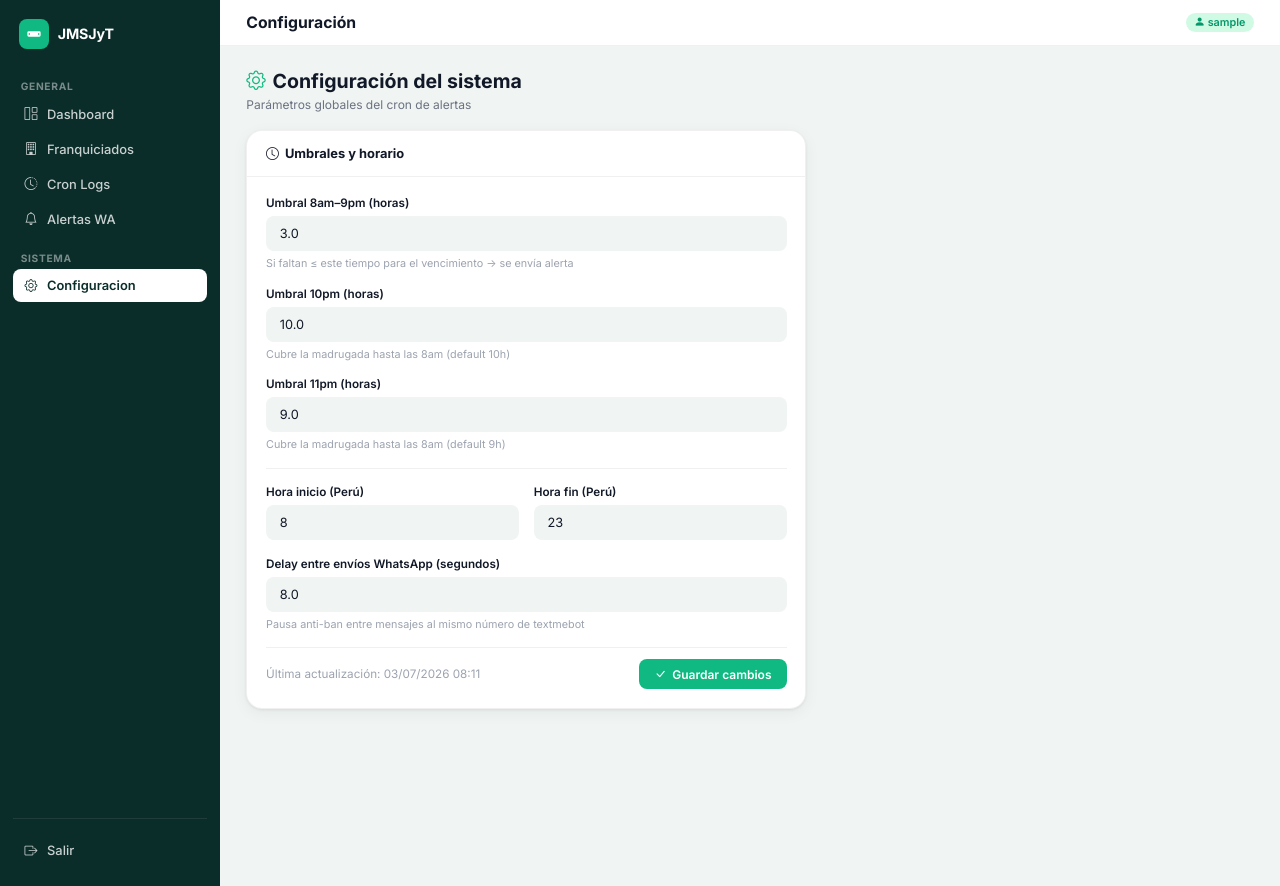
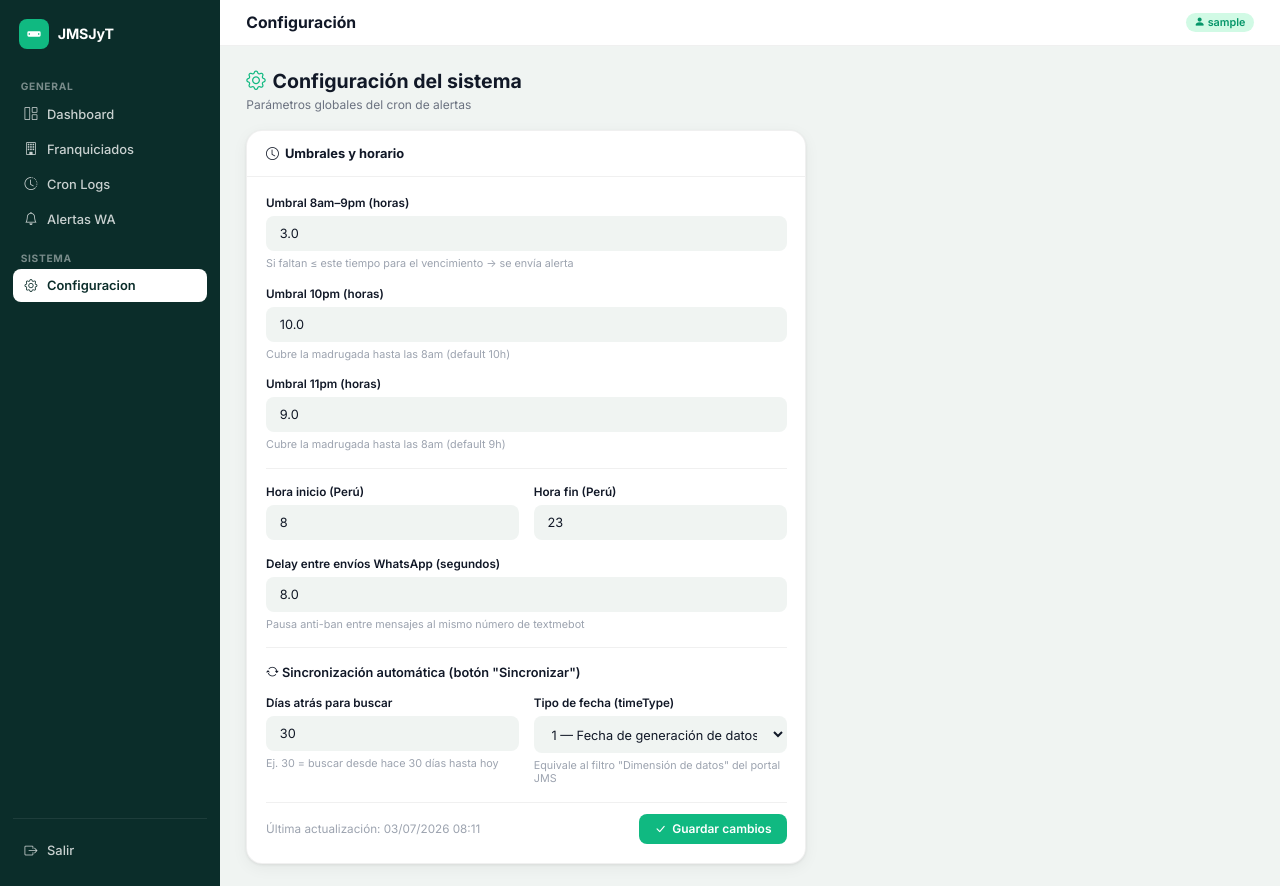
Before and after one commit to diegomedflo/jmsjyt, a Flask app: page /admin/configuracion in a window 1280 px wide. Run offline with Flask 3, Linux system fonts and the light colour scheme; the visitor is signed in with stand-in values (Sample User, id 1); data comes from the database, SQL or seed files in the repository; both versions use the stored data as it was after the commit; some libraries are stand-ins or nearby versions.

Commit message:
feat(config): agregar sync_dias_atras y sync_time_type configurables desde panel admin

```diff
--- a/app/blueprints/admin/forms.py
+++ b/app/blueprints/admin/forms.py
@@ -54,9 +54,11 @@ class ImportarExcelForm(FlaskForm):
 
 
 class ConfiguracionForm(FlaskForm):
-    umbral_dia     = FloatField("Umbral 8am–9pm (horas)", validators=[DataRequired(), NumberRange(min=0.5, max=48)])
-    umbral_22      = FloatField("Umbral 10pm (horas)",    validators=[DataRequired(), NumberRange(min=0.5, max=48)])
-    umbral_23      = FloatField("Umbral 11pm (horas)",    validators=[DataRequired(), NumberRange(min=0.5, max=48)])
-    hora_inicio    = IntegerField("Hora inicio (Perú)",   validators=[DataRequired(), NumberRange(min=0, max=23)])
-    hora_fin       = IntegerField("Hora fin (Perú)",      validators=[DataRequired(), NumberRange(min=0, max=23)])
-    delay_whatsapp = FloatField("Delay entre envíos WA (seg)", validators=[DataRequired(), NumberRange(min=0, max=60)])
+    umbral_dia      = FloatField("Umbral 8am–9pm (horas)",    validators=[DataRequired(), NumberRange(min=0.5, max=48)])
+    umbral_22       = FloatField("Umbral 10pm (horas)",         validators=[DataRequired(), NumberRange(min=0.5, max=48)])
+    umbral_23       = FloatField("Umbral 11pm (horas)",         validators=[DataRequired(), NumberRange(min=0.5, max=48)])
+    hora_inicio     = IntegerField("Hora inicio (Perú)",       validators=[DataRequired(), NumberRange(min=0, max=23)])
+    hora_fin        = IntegerField("Hora fin (Perú)",          validators=[DataRequired(), NumberRange(min=0, max=23)])
+    delay_whatsapp  = FloatField("Delay entre envíos WA (seg)", validators=[DataRequired(), NumberRange(min=0, max=60)])
+    sync_dias_atras = IntegerField("Días atrás para sincronizar", validators=[DataRequired(), NumberRange(min=1, max=365)])
+    sync_time_type  = IntegerField("Tipo de fecha (timeType)",  validators=[DataRequired(), NumberRange(min=0, max=1)])
--- a/app/blueprints/admin/routes.py
+++ b/app/blueprints/admin/routes.py
@@ -242,12 +242,14 @@ def paquetes_importar_excel(fq_id: int):
 @login_required
 def paquetes_sincronizar(fq_id: int):
     """Usa el scraper OutletMonitor para obtener waybills directamente del portal."""
-    from datetime import date
+    from datetime import date, timedelta
     from jt_scraper.outlet_monitor import OutletMonitor
     from jt_scraper.instance_config import JTInstanceConfig
     from app.services.importar_service import import_waybills
+    from app.models import Configuracion
 
-    fq = db.get_or_404(Franquiciado, fq_id)
+    fq  = db.get_or_404(Franquiciado, fq_id)
+    cfg = Configuracion.get()
 
     instance_cfg = JTInstanceConfig(
         jt_user=fq.jt_user,
@@ -258,9 +260,9 @@ def paquetes_sincronizar(fq_id: int):
 
     try:
         monitor    = OutletMonitor(instance_cfg)
-        start_date = date.today().replace(day=1).isoformat()  # primer día del mes
+        start_date = (date.today() - timedelta(days=cfg.sync_dias_atras)).isoformat()
         end_date   = date.today().isoformat()
-        waybills   = monitor.fetch_waybills(start_date, end_date)
+        waybills   = monitor.fetch_waybills(start_date, end_date, time_type=cfg.sync_time_type)
 
         if not waybills:
             flash("El scraper no encontró waybills en el portal.", "warning")
@@ -336,12 +338,14 @@ def configuracion():
     form = ConfiguracionForm(obj=cfg)
 
     if form.validate_on_submit():
-        cfg.umbral_dia     = form.umbral_dia.data
-        cfg.umbral_22      = form.umbral_22.data
-        cfg.umbral_23      = form.umbral_23.data
-        cfg.hora_inicio    = form.hora_inicio.data
-        cfg.hora_fin       = form.hora_fin.data
-        cfg.delay_whatsapp = form.delay_whatsapp.data
+        cfg.umbral_dia      = form.umbral_dia.data
+        cfg.umbral_22       = form.umbral_22.data
+        cfg.umbral_23       = form.umbral_23.data
+        cfg.hora_inicio     = form.hora_inicio.data
+        cfg.hora_fin        = form.hora_fin.data
+        cfg.delay_whatsapp  = form.delay_whatsapp.data
+        cfg.sync_dias_atras = form.sync_dias_atras.data
+        cfg.sync_time_type  = form.sync_time_type.data
         db.session.commit()
         flash("Configuración guardada.", "success")
         return redirect(url_for("admin.configuracion"))
--- a/app/models/configuracion.py
+++ b/app/models/configuracion.py
@@ -24,6 +24,9 @@ class Configuracion(db.Model):
     hora_inicio    = db.Column(db.SmallInteger, nullable=False, default=8)
     hora_fin       = db.Column(db.SmallInteger, nullable=False, default=23)
     delay_whatsapp = db.Column(db.Float, nullable=False, default=8.0)
+    # ── Configuración de sincronización automática (OutletMonitor) ──────────────────────
+    sync_dias_atras = db.Column(db.SmallInteger, nullable=False, default=30)
+    sync_time_type  = db.Column(db.SmallInteger, nullable=False, default=1)
     updated_at     = db.Column(
         db.DateTime, nullable=False,
         default=datetime.utcnow, onupdate=datetime.utcnow,
--- a/app/templates/admin/configuracion/form.html
+++ b/app/templates/admin/configuracion/form.html
@@ -71,6 +71,34 @@
             {% if form.delay_whatsapp.errors %}<span class="form-error">{{ form.delay_whatsapp.errors[0] }}</span>{% endif %}
           </div>
 
+          <hr style="border:none; border-top:1px solid var(--card-border);" />
+          <p style="font-weight:600; font-size:0.85rem; color:var(--color-text-primary); margin:0;">
+            <i class="bi bi-arrow-repeat"></i> Sincronización automática (botón "Sincronizar")
+          </p>
+
+          <div class="grid-2">
+            <div class="form-group">
+              <label class="form-label">Días atrás para buscar</label>
+              <input type="number" name="sync_dias_atras" class="form-control"
+                     value="{{ form.sync_dias_atras.data }}" required min="1" max="365" />
+              <span class="form-hint">Ej. 30 = buscar desde hace 30 días hasta hoy</span>
+              {% if form.sync_dias_atras.errors %}<span class="form-error">{{ form.sync_dias_atras.errors[0] }}</span>{% endif %}
+            </div>
+            <div class="form-group">
+              <label class="form-label">Tipo de fecha (timeType)</label>
+              <select name="sync_time_type" class="form-control">
+                <option value="1" {% if form.sync_time_type.data == 1 %}selected{% endif %}>
+                  1 — Fecha de generación de datos (recomendado)
+                </option>
+                <option value="0" {% if form.sync_time_type.data == 0 %}selected{% endif %}>
+                  0 — Fecha de creación del pedido
+                </option>
+              </select>
+              <span class="form-hint">Equivale al filtro "Dimensión de datos" del portal JMS</span>
+              {% if form.sync_time_type.errors %}<span class="form-error">{{ form.sync_time_type.errors[0] }}</span>{% endif %}
+            </div>
+          </div>
+
           <div style="display:flex; justify-content:space-between; align-items:center; padding-top:0.75rem; border-top:1px solid var(--card-border);">
             <span style="font-size:0.78rem; color:var(--text-muted);">
               Última actualización: {{ cfg.updated_at.strftime('%d/%m/%Y %H:%M') if cfg.updated_at else '—' }}
```
Also changed, not shown: jt_scraper/outlet_monitor.py (+10 -7 lines), sql/schema.sql (+10 -8 lines).
